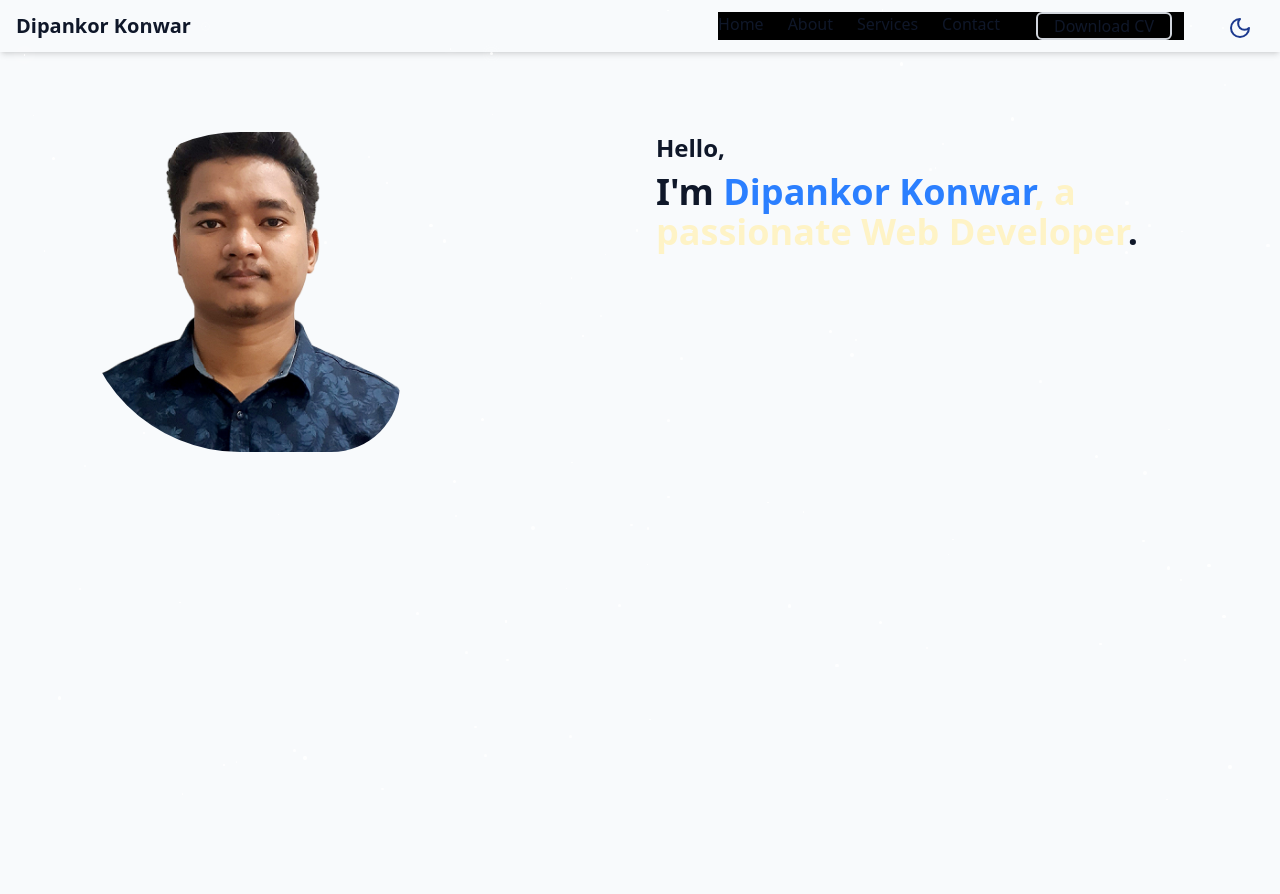
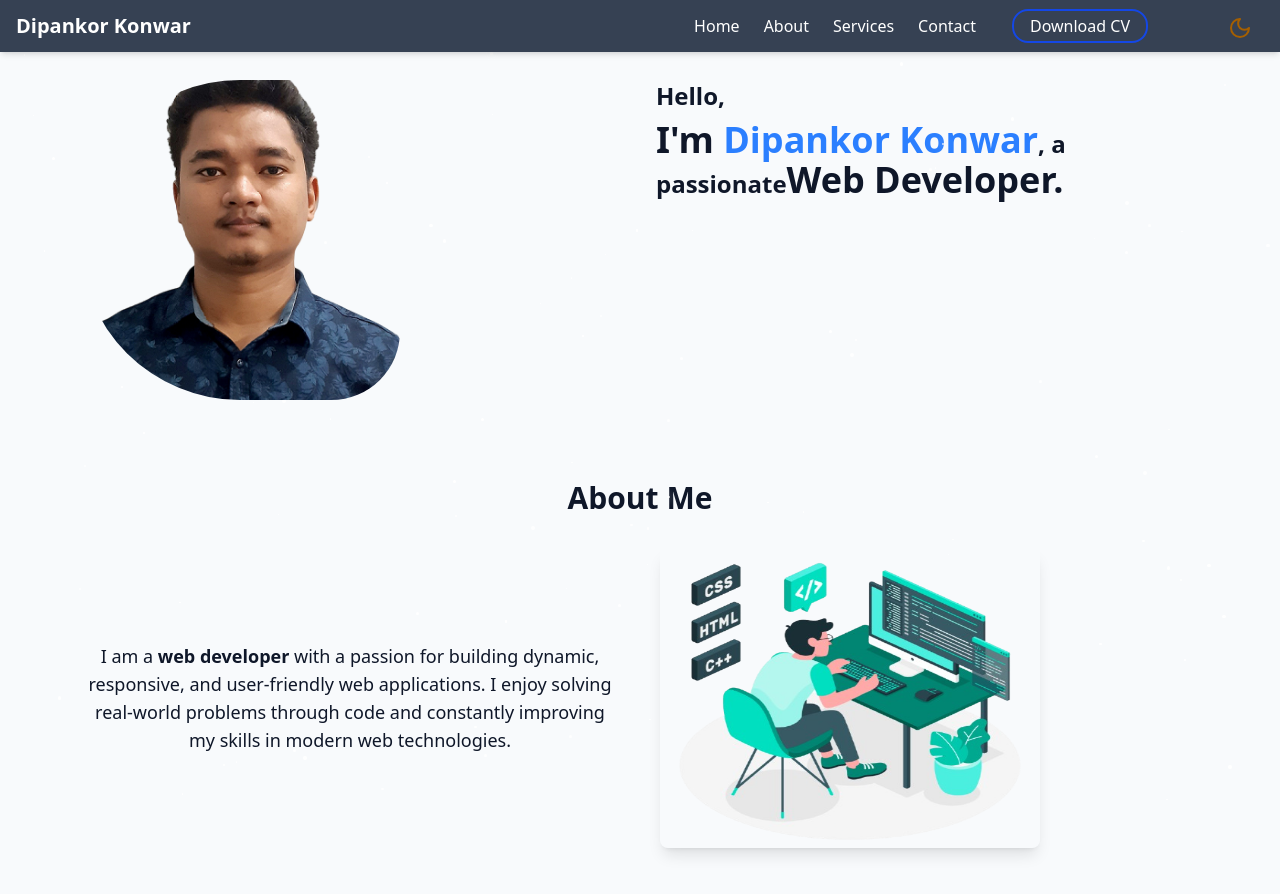
Before and after one commit to konwardk/portfolio, a React (Vite) app: page / in a window 1280 px wide. Shown: the top 894 px of the page. Before the commit the page ends 800 px from the top, so only its background shows below. Built offline with nearby package versions, Linux system fonts and the light colour scheme.

Commit message:
add about me section and improve navbar

```diff
--- /dev/null
+++ b/src/components/About.jsx
@@ -0,0 +1,48 @@
+import { motion } from "framer-motion";
+
+const image = {
+  height: "300px",
+  width: "380px",
+  img: "/about.png",
+};
+
+export const About = () => {
+  return (
+    <div className="w-full h-full pt-20 pb-60" id="about">
+      <h1 className="text-3xl font-bold text-center mb-8">About Me</h1>
+
+      <div className="flex flex-col-reverse md:flex-row items-center justify-center max-w-6xl mx-auto px-4 gap-10">
+        {/* Text Section - Slide in from right */}
+        <motion.div
+          className="text-lg md:w-1/2 z-20"
+          initial={{ x: 100, opacity: 0 }}
+          whileInView={{ x: 0, opacity: 1 }}
+          transition={{ duration: 0.6, ease: "easeOut" }}
+          viewport={{ once: true }}
+        >
+          <p>
+            I am a <span className="font-semibold">web developer</span> with a passion for building dynamic,
+            responsive, and user-friendly web applications. I enjoy solving real-world problems through code
+            and constantly improving my skills in modern web technologies.
+          </p>
+        </motion.div>
+
+        {/* Image Section - Slide in from left */}
+        <motion.div
+          className="flex justify-center md:justify-start md:w-1/2"
+          initial={{ x: -100, opacity: 0 }}
+          whileInView={{ x: 0, opacity: 1 }}
+          transition={{ duration: 0.6, ease: "easeOut" }}
+          viewport={{ once: true }}
+        >
+          <img
+            className="rounded-lg shadow-lg z-20"
+            src={image.img}
+            alt="About me"
+            style={{ height: image.height, width: image.width }}
+          />
+        </motion.div>
+      </div>
+    </div>
+  );
+};
--- a/src/components/HeroSection.jsx
+++ b/src/components/HeroSection.jsx
@@ -1,12 +1,12 @@
 import { motion } from "framer-motion";
+import { About } from "../components/About";
 
 const heading = {
   image: "/my-photo.png",
-};
-const me = {
   name: "Dipankor Konwar",
   profession: "Web Developer",
 };
+
 
 export const HeroSection = () => {
   return (
@@ -23,7 +23,7 @@ export const HeroSection = () => {
           <img
             src={heading.image}
             alt="Profile"
-            className="z-20 rounded-[70%_30%_30%_70%] w-48 h-48 sm:w-64 sm:h-64 md:w-80 md:h-80 object-cover transition-all"
+            className="rounded-[70%_30%_30%_70%] w-48 h-48 sm:w-64 sm:h-64 md:w-80 md:h-80 object-cover transition-all z-20"
           />
         </motion.div>
 
@@ -36,12 +36,14 @@ export const HeroSection = () => {
         >
           <h2 className="text-2xl font-semibold mb-2">Hello,</h2>
           <h1 className="text-2xl md:text-4xl font-bold">
-            I'm <span className="text-blue-500">{me.name}</span>
-            <span className="text-amber-100">, a passionate {me.profession}</span>.
+            I'm <span className="text-blue-500">{heading.name}</span>
+            <span className="text-2xl">, a passionate</span>
+            <span className="text-4xl">{heading.profession}</span>.
           </h1>
         </motion.div>
 
       </div>
+      <About/>
     </div>
   );
 };
--- a/src/components/Navbar.jsx
+++ b/src/components/Navbar.jsx
@@ -1,8 +1,11 @@
-import React, { useState } from "react";
+import React, { useState, useEffect } from "react";
 import { Menu, X } from "lucide-react";
+import { ThemeToggle } from "../components/ThemeToggle";
+
 
 export const Navbar = () => {
   const [menuOpen, setMenuOpen] = useState(false);
+    const [scrolled, setScrolled] = useState(false);
 
   const logo = { name: "Dipankor Konwar" };
   const navItems = {
@@ -15,8 +18,22 @@ export const Navbar = () => {
 
   const toggleMenu = () => setMenuOpen(!menuOpen);
 
+  useEffect(() => {
+    const handleScroll = () => {
+      setScrolled(window.scrollY > 10); // change threshold as needed
+    };
+
+    window.addEventListener("scroll", handleScroll);
+    return () => window.removeEventListener("scroll", handleScroll);
+  }, []);
+
+
   return (
-    <nav className="px-4 py-3 shadow-md">
+    <nav
+      className={`fixed top-0 left-0 px-4 py-3 w-full z-50 transition-colors duration-300 shadow-md ${
+        scrolled ? "bg-gray-700 text-white" : "bg-gray-700 text-white"
+      }`}
+    >
       <div className="max-w-7xl mx-auto flex justify-between items-center">
         {/* Logo */}
         <div className="text-xl font-bold">{logo.name}</div>
@@ -31,8 +48,8 @@ export const Navbar = () => {
 
         {/* Navigation Links */}
         <ul
-          className={`bg-black md:mx-20 md:flex gap-6 absolute md:static left-0 w-full md:w-auto transition-all ease-in duration-300 z-50 ${
-            menuOpen ? "top-16" : "top-[-500px]"
+          className={`md:mx-20 bg-sky-950 md:bg-transparent md:flex gap-6 absolute md:static left-0 w-full md:w-auto transition-all ease-in duration-300 ${
+            menuOpen ? "top-12" : "top-[-500px]"
           }`}
         >
           <li className="p-3 md:p-0">
@@ -47,8 +64,11 @@ export const Navbar = () => {
           <li className="p-3 md:p-0">
             <a href="#contact" onClick={() => setMenuOpen(false)}>{navItems.contact}</a>
           </li>
-          <li className="mx-3 p-3 md:p-0 border-2 border-gray-300 rounded-md">
-            <a className="p-4" href="/DK_CV.pdf" target="_blank" rel="noopener noreferrer" onClick={()=>setMenuOpen(false)}>{navItems.downloadCV}</a>
+          <li className="mx-3 p-3 md:p-0 rounded-md">
+            <a className="px-4 py-1 rounded-2xl border-2 border-blue-700"  href="/DK_CV.pdf" target="_blank" rel="noopener noreferrer" onClick={()=>setMenuOpen(false)}>{navItems.downloadCV}</a>
+          </li>
+          <li>
+             <ThemeToggle/>
           </li>
         </ul>
       </div>
--- a/src/components/ThemeToggle.jsx
+++ b/src/components/ThemeToggle.jsx
@@ -6,30 +6,23 @@ export const ThemeToggle = () => {
   const [isDarkMode, setIsDarkMode] = useState(false);
 
   useEffect(() => {
+  if (typeof window === "undefined") return;
+
   const isSmallDevice = window.innerWidth <= 640;
+  const prefersDark = window.matchMedia("(prefers-color-scheme: dark)").matches;
 
   if (isSmallDevice) {
-      // Use system preference for small devices
-      const prefersDark = window.matchMedia("(prefers-color-scheme: dark)").matches;
     setIsDarkMode(prefersDark);
-      if (prefersDark) {
-        document.documentElement.classList.add("dark");
+    document.documentElement.classList.toggle("dark", prefersDark);
   } else {
-        document.documentElement.classList.remove("dark");
-      }
-    } else {
-      // Use stored theme for larger screens
     const storedTheme = localStorage.getItem("theme");
-      if (storedTheme === "dark") {
-        setIsDarkMode(true);
-        document.documentElement.classList.add("dark");
-      } else {
-        localStorage.setItem("theme", "light");
-        setIsDarkMode(false);
-        document.documentElement.classList.remove("dark");
-      }
+    const useDark = storedTheme === "dark";
+    setIsDarkMode(useDark);
+    document.documentElement.classList.toggle("dark", useDark);
+    if (!storedTheme) localStorage.setItem("theme", "light");
   }
 }, []);
+
 
   const toggleTheme = () => {
     if (window.innerWidth <= 764) return; // disable manual toggle on small devices
@@ -56,7 +49,7 @@ export const ThemeToggle = () => {
       {isDarkMode ? (
         <Sun className="h-6 w-6 text-yellow-300" />
       ) : (
-        <Moon className="h-6 w-6 text-blue-900" />
+        <Moon className="h-6 w-6 text-yellow-700" />
       )}
     </button>
   );
--- a/src/pages/Home.jsx
+++ b/src/pages/Home.jsx
@@ -1,4 +1,3 @@
-import { ThemeToggle } from "../components/ThemeToggle";
 import { Background } from "../components/Background";
 import { Navbar } from "../components/Navbar";
 import { HeroSection } from "../components/HeroSection";
@@ -11,7 +10,7 @@ export const Home =()=>{
     <div className="min-h-screen">
 
     {/* Theme Toggle */}
-        <ThemeToggle/>
+
     {/* Background Effects */}
         <Background/>
     {/* Navbar */}
```
Also changed, not shown: public/about.png (added). Lines whose indentation alone changed are shown as unchanged.
